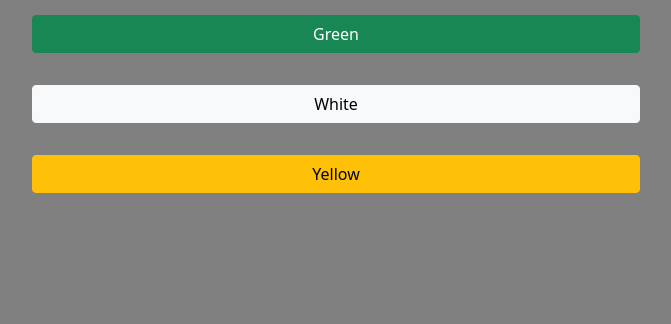
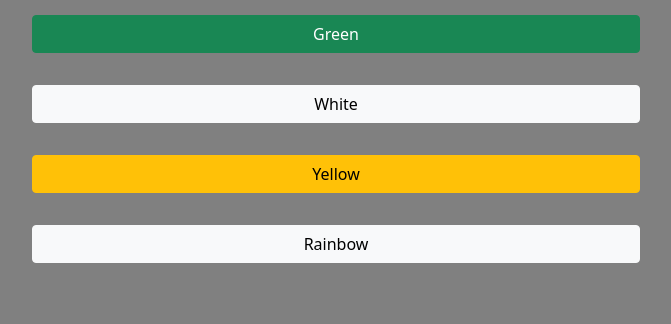
Before and after one commit to yodsaran02/light-controller, a Flask app: page / in a window 1280 px wide. Shown: the part 267-591 px from the top of the page, without its empty margins (304-975 px from the left). Run offline with Flask 3, Linux system fonts and the light colour scheme.

Commit message:
add rainbow to the html and python code

```diff
--- a/app.py
+++ b/app.py
@@ -61,3 +61,10 @@ def mobilegreen():
     arduino.write("green".encode())
     time.sleep(2)
     return render_template("mobile.html",color="#00FF00")
+
+
+@app.route("/rainbow",methods=["POST"])
+def yellow():
+    arduino.write("rainbow".encode())
+    time.sleep(2)
+    return redirect("/")
--- a/templates/index.html
+++ b/templates/index.html
@@ -39,5 +39,10 @@
                     <button class="btn btn-warning m-3" type="submit">Yellow</button>
                 </div>
             </form>
+        <form action="/rainbow" method="post">
+            <div class="d-grid gap-1 col-6 mx-auto">
+                <button class="btn btn-light m-3" type="submit">Rainbow</button>
+            </div>
+        </form>
     </body>
 </html>
```
